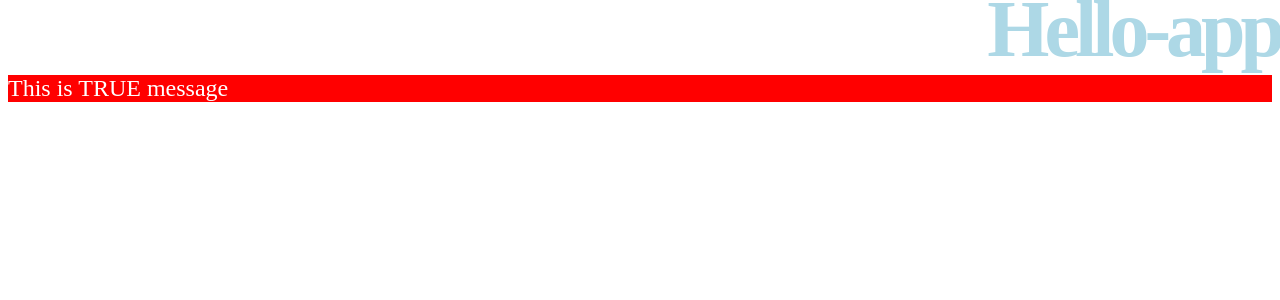
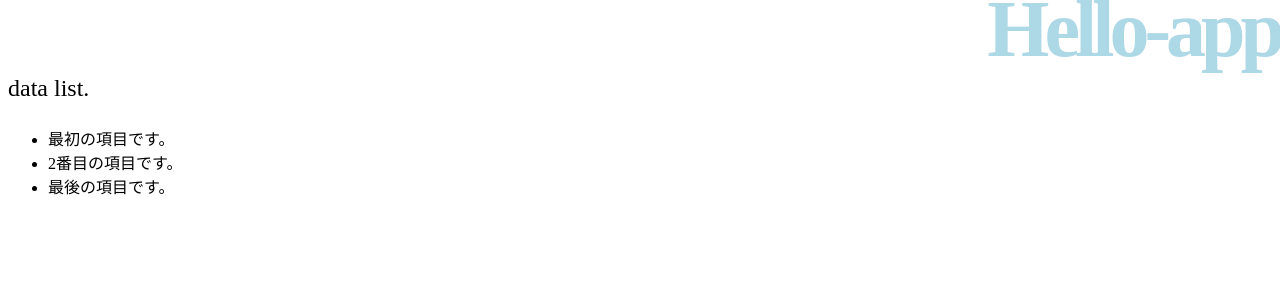
Before and after one commit to shunsukeonozuka/angular-introduction, an Angular app in the folder angular-app/: page / in a window 1280 px wide. Shown: the top 300 px of the page. Built offline with nearby package versions, Linux system fonts and the light colour scheme.

Commit message:
ngForによる繰り返し処理

```diff
--- a/angular-app/src/app/hello/hello.component.html
+++ b/angular-app/src/app/hello/hello.component.html
@@ -1,5 +1,7 @@
 <div id="body">
   <h1>{{ title }}</h1>
-  <p *ngIf="visible" (click)="doClick()" class="red">This is TRUE message</p>
-  <p *ngIf="visible === false" (click)="doClick()">This is FALSE message</p>
+  <p>{{ message }}</p>
+  <ul>
+    <li *ngFor="let item of data">{{ item }}</li>
+  </ul>
 </div>
--- a/angular-app/src/app/hello/hello.component.ts
+++ b/angular-app/src/app/hello/hello.component.ts
@@ -7,12 +7,8 @@ import { Component } from '@angular/core';
 })
 export class HelloComponent {
   title = 'Hello-app';
-  message = 'please type...';
-  visible = true;
+  message = 'data list.';
+  data = ['最初の項目です。', '2番目の項目です。', '最後の項目です。'];
 
   constructor() {}
-
-  doClick() {
-    this.visible = !this.visible;
-  }
 }
```
